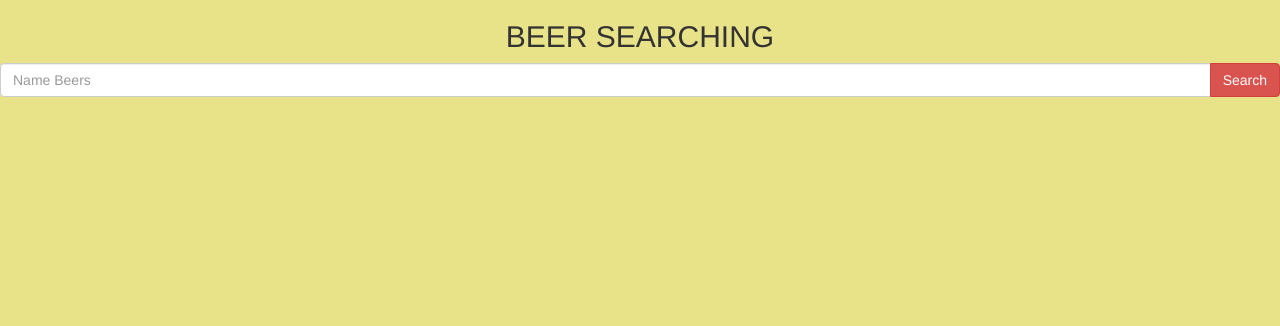
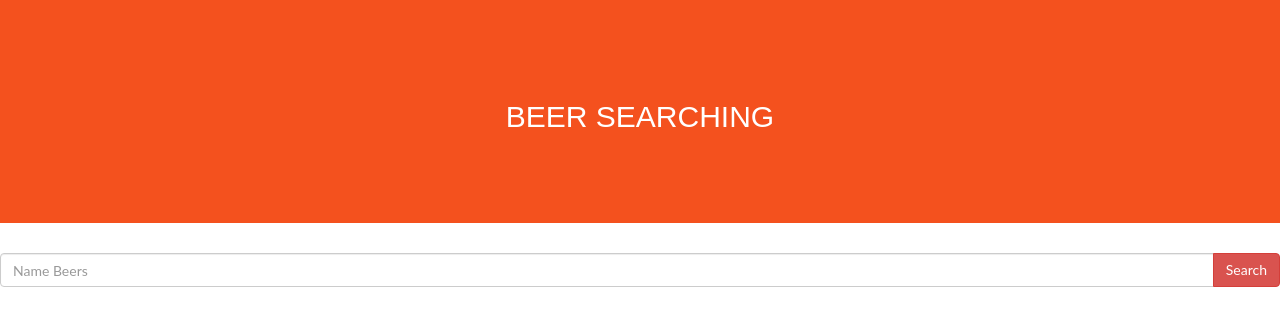
Before and after one commit to popprin/CP353_HW03, a website: page index.html in a window 1280 px wide. Drawn offline with nearby package versions, Linux system fonts and the light colour scheme.

Commit message:
Update index.html

```diff
--- a/index.html
+++ b/index.html
@@ -9,22 +9,27 @@
     <script src="https://ajax.googleapis.com/ajax/libs/jquery/1.12.4/jquery.min.js"></script>
     <script src="https://maxcdn.bootstrapcdn.com/bootstrap/3.3.7/js/bootstrap.min.js"></script>
     <script src='build/main.bundle.js'></script>
-    <titleHW03</title>
+    <title>HOMEWORK 3</title>
     <style>
             body {
+                font: 400 15px Lato, sans-serif;
+                line-height: 1.8;
+                color: #818181;
                 text-align: center;
-            		background-color: #E8E288;
             }
-		.headbeer{
+           .jumbotron {
+                background-color: #f4511e;
+                color: #fff;
+                padding: 80px 25px;
+                font-family: Montserrat, sans-serif;
                 text-align: center;
-			color: #fff;
             }
+    </style>
 
-     </style>
 </head>
 
 <body>
-    <div class=headbeer">
+    <div class="jumbotron">
         <h2>BEER SEARCHING</h2>
       </div>
       <form>
@@ -40,4 +45,5 @@
         <p id="result"></p>
       </div>
 </body>
+
 </html>
```
Lines whose indentation alone changed are shown as unchanged.
